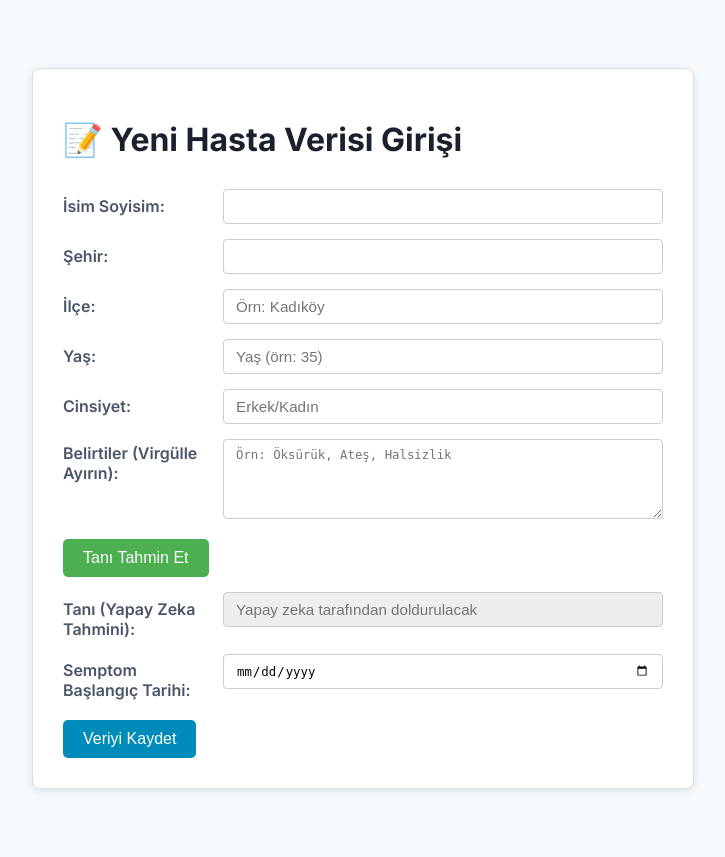
After one commit to begumkocahuyuk/grup146, a FastAPI app: template templates/predict.html in a window 1280 px wide. The commit adds this page. Shown: the whole page, without its empty margins (277-1002 px from the left). Run offline with FastAPI, Linux system fonts and the light colour scheme; the template is opened without the code that fills it, so the values that code supplies are empty.

Commit message:
arayüz eklendi

```diff
--- a/main.py
+++ b/main.py
@@ -4,89 +4,53 @@ from fastapi.templating import Jinja2Templates
 from fastapi.staticfiles import StaticFiles
 from starlette.middleware.sessions import SessionMiddleware
 from starlette.status import HTTP_303_SEE_OTHER
-import os # veriler.txt dosyasının varlığını kontrol etmek için
+import os
 
-# FastAPI uygulamasını başlat
 app = FastAPI(
     title="Hastalık Takip Sistemi",
     description="FastAPI ve Jinja2 kullanılarak geliştirilmiş bir hastalık takip ve analiz sistemi.",
     version="1.0.0",
 )
 
-# Oturum (session) yönetimini etkinleştir
-# GÜVENLİK UYARISI: 'cok-gizli-oturum-anahtari_burayi_degistirin' yerine
-# üretim ortamında güçlü, rastgele oluşturulmuş ve ortam değişkenlerinden gelen bir anahtar KULLANMALISINIZ!
 app.add_middleware(SessionMiddleware, secret_key="cok-gizli-oturum-anahtari_burayi_degistirin")
 
-# HTML şablonlarının bulunduğu dizini belirt
 templates = Jinja2Templates(directory="templates")
 
-# Eğer static dosyalarınız (CSS, JS, resimler) 'assets' klasöründeyse bu satırı etkinleştirin
-# Örneğin: 'assets/css/style.css' dosyasına '/static/css/style.css' üzerinden erişilebilir.
-# app.mount("/static", StaticFiles(directory="assets"), name="static")
-
-# Sahte kullanıcı listesi (gerçek uygulamada veritabanından gelmeli)
+# Sahte kullanıcı verisi
 fake_users = {
     "begum": {"username": "begum", "password": "1234"},
     "admin": {"username": "admin", "password": "admin123"}
 }
 
-# --- Rota Tanımlamaları ---
-
 @app.get("/", response_class=HTMLResponse)
 async def root_redirect():
-    """
-    Uygulama ana dizinine ('/') gidildiğinde kullanıcıyı login sayfasına yönlendirir.
-    """
     return RedirectResponse(url="/login")
 
 @app.get("/login", response_class=HTMLResponse)
 def get_login(request: Request):
-    """
-    Kullanıcı giriş (login) sayfasını gösterir.
-    """
     return templates.TemplateResponse("login.html", {"request": request, "error": ""})
 
 @app.post("/login", response_class=HTMLResponse)
 def post_login(request: Request, username: str = Form(...), password: str = Form(...)):
-    """
-    Login formundan gelen kullanıcı adı ve şifreyi doğrular.
-    Başarılı giriş durumunda kullanıcıyı dashboard'a yönlendirir, aksi takdirde hata mesajı gösterir.
-    """
     user = fake_users.get(username)
     if not user or user["password"] != password:
         return templates.TemplateResponse("login.html", {"request": request, "error": "Hatalı kullanıcı adı veya şifre."})
-
-    # Login başarılı olursa /dashboard sayfasına yönlendir
     return RedirectResponse(url=f"/dashboard?username={username}", status_code=HTTP_303_SEE_OTHER)
 
 @app.get("/dashboard", response_class=HTMLResponse)
 def get_dashboard(request: Request, username: str = Query(None)):
-    """
-    Kullanıcının kontrol paneli (dashboard) sayfasını gösterir.
-    Kullanıcı adı query parametresi olarak gelmezse login sayfasına yönlendirir.
-    """
     if not username:
         return RedirectResponse(url="/login", status_code=HTTP_303_SEE_OTHER)
     return templates.TemplateResponse("dashboard.html", {"request": request, "username": username})
 
 @app.get("/index", response_class=HTMLResponse)
 def get_index(request: Request, username: str = Query(None)):
-    """
-    Ana (index) sayfasını gösterir. Genellikle dashboard ile entegre veya alternatif bir başlangıç sayfası olabilir.
-    Kullanıcı adı query parametresi olarak gelmezse login sayfasına yönlendirir.
-    """
     if not username:
         return RedirectResponse(url="/login", status_code=HTTP_303_SEE_OTHER)
     return templates.TemplateResponse("index.html", {"request": request, "username": username})
 
 @app.get("/semptom", response_class=HTMLResponse)
 def get_semptom_analysis(request: Request, username: str = Query(None)):
-    """
-    Semptom Analizi sayfasını gösterir.
-    'veriler.txt' dosyasından teşhis verilerini okuyarak semptom sayımlarını hesaplar.
-    Kullanıcı adı query parametresi olarak gelmezse login sayfasına yönlendirir.
-    """
     if not username:
         return RedirectResponse(url="/login", status_code=HTTP_303_SEE_OTHER)
 
@@ -95,51 +59,34 @@ def get_semptom_analysis(request: Request, username: str = Query(None)):
         try:
             with open("veriler.txt", "r", encoding="utf-8") as f:
                 for line in f:
-                    if not line.strip(): # Boş satırları atla
+                    if not line.strip():
                         continue
                     parts = line.strip().split(",")
-                    if len(parts) >= 7: # Teşhis (diagnosis) için en az 7 parça olmalı (0'dan başlayınca 6. index)
+                    if len(parts) >= 7:
                         diagnosis = parts[6].strip()
                         diagnosis_counts[diagnosis] = diagnosis_counts.get(diagnosis, 0) + 1
-        except Exception as e: # Daha genel bir hata yakalama (izin vb. sorunlar için)
+        except Exception as e:
             print(f"Error reading veriler.txt for semptom: {e}")
             diagnosis_counts = {"Hata": "Veri okunamadı."}
     else:
         print("veriler.txt dosyası bulunamadı.")
 
-
     return templates.TemplateResponse(
         "semptom.html",
-        {
-            "request": request,
-            "username": username,
-            "diagnosis_counts": diagnosis_counts
-        }
+        {"request": request, "username": username, "diagnosis_counts": diagnosis_counts}
     )
 
 @app.get("/heatmap", response_class=HTMLResponse)
 def get_heatmap_page(request: Request, username: str = Query(None)):
-    """
-    Isı Haritası sayfasını gösterir.
-    Kullanıcı adı query parametresi olarak gelmezse login sayfasına yönlendirir.
-    """
     if not username:
         return RedirectResponse(url="/login", status_code=HTTP_303_SEE_OTHER)
     return templates.TemplateResponse("heatmap.html", {"request": request, "username": username})
 
-@app.get("/alerts", response_class=HTMLResponse) # Rota adı "/alerts" olarak güncellendi
+@app.get("/alerts", response_class=HTMLResponse)
 def get_alert_panel(request: Request, username: str = Query(None)):
-    """
-    Uyarı Paneli sayfasını gösterir.
-    Kullanıcı adı query parametresi olarak gelmezse login sayfasına yönlendirir.
-    HTML şablonuna dinamik uyarı ve kural verileri gönderir.
-    """
     if not username:
         return RedirectResponse(url="/login", status_code=HTTP_303_SEE_OTHER)
 
-    # Uyarıları göstermek için örnek veri (şimdilik statik)
-    # GERÇEK UYGULAMADA: Bu veriler bir veritabanından, harici bir API'den
-    # veya dinamik olarak hesaplanarak gelmelidir.
     active_alerts = [
         {"type": "Vaka Artışı", "region": "İstanbul / Fatih", "datetime": "29.07.2025 14:30", "status": "critical", "condition": "Son 24 saatte vaka sayısı %30 arttı."},
         {"type": "Yoğun Semptom", "region": "İzmir / Konak", "datetime": "29.07.2025 11:45", "status": "high", "condition": "'Boğaz Ağrısı' semptomunda belirgin artış."},
@@ -158,17 +105,13 @@ def get_alert_panel(request: Request, username: str = Query(None)):
         {
             "request": request,
             "username": username,
-            "active_alerts": active_alerts, # HTML'e gönderilecek
-            "alert_rules": alert_rules      # HTML'e gönderilecek
+            "active_alerts": active_alerts,
+            "alert_rules": alert_rules
         }
     )
 
 @app.get("/data-entry", response_class=HTMLResponse)
 def get_data_entry(request: Request, username: str = Query(None)):
-    """
-    Veri Girişi sayfasını gösterir.
-    Kullanıcı adı query parametresi olarak gelmezse login sayfasına yönlendirir.
-    """
     if not username:
         return RedirectResponse(url="/login", status_code=HTTP_303_SEE_OTHER)
     return templates.TemplateResponse("data-entry.html", {"request": request, "message": "", "username": username})
@@ -184,12 +127,8 @@ def post_data_entry(
     symptoms: str = Form(...),
     diagnosis: str = Form(...),
     date: str = Form(...),
-    username: str = Form(...) # Form'dan gelen username'i al
+    username: str = Form(...)
 ):
-    """
-    Veri giriş formundan gelen verileri işleyip 'veriler.txt' dosyasına kaydeder.
-    Başarılı kayıt sonrası mesaj ile data-entry sayfasına geri döner.
-    """
     try:
         with open("veriler.txt", "a", encoding="utf-8") as f:
             f.write(f"{name},{sehir},{ilce},{age},{cinsiyet},{symptoms},{diagnosis},{date},{username}\n")
@@ -198,8 +137,6 @@ def post_data_entry(
         message = f"Veri kaydedilirken hata oluştu: {e}"
         print(f"Error writing to veriler.txt: {e}")
 
-    # Veri kaydedildikten sonra kullanıcıyı aynı sayfaya yönlendirelim ve mesaj gösterelim
-    # username'i tekrar göndermeyi unutmayın
     return templates.TemplateResponse("data-entry.html", {
         "request": request,
         "message": message,
@@ -208,10 +145,6 @@ def post_data_entry(
 
 @app.get("/vakalar", response_class=HTMLResponse)
 def get_vakalar(request: Request, username: str = Query(None)):
-    """
-    Vakalar sayfasını gösterir ve 'veriler.txt' dosyasından ilgili kullanıcının vakalarını listeler.
-    Kullanıcı adı query parametresi olarak gelmezse login sayfasına yönlendirir.
-    """
     if not username:
         return RedirectResponse(url="/login", status_code=HTTP_303_SEE_OTHER)
 
@@ -221,8 +154,6 @@ def get_vakalar(request: Request, username: str = Query(None)):
             with open("veriler.txt", "r", encoding="utf-8") as file:
                 for line in file:
                     satir = line.strip().split(",")
-                    # Satırın beklenen formatta olup olmadığını ve kullanıcının adının eşleşip eşleşmediğini kontrol et
-                    # diagnosis (6. index), date (7. index), username (8. index)
                     if len(satir) == 9 and satir[8] == username:
                         vakalar.append({
                             "name": satir[0],
@@ -236,7 +167,6 @@ def get_vakalar(request: Request, username: str = Query(None)):
                         })
         except Exception as e:
             print(f"Error reading veriler.txt for vakalar: {e}")
-            # Hata durumunda boş liste ile devam edilebilir veya kullanıcıya gösterilebilir.
     else:
         print("veriler.txt dosyası bulunamadı.")
 
@@ -245,3 +175,10 @@ def get_vakalar(request: Request, username: str = Query(None)):
         "username": username,
         "vakalar": vakalar
     })
+
+# ✅ YENİ: Tahmin Sayfası (Predict)
+@app.get("/predict", response_class=HTMLResponse)
+def get_predict_page(request: Request, username: str = Query(None)):
+    if not username:
+        return RedirectResponse(url="/login", status_code=HTTP_303_SEE_OTHER)
+    return templates.TemplateResponse("predict.html", {"request": request, "username": username})
--- /dev/null
+++ b/templates/predict.html
@@ -0,0 +1,333 @@
+<!DOCTYPE html>
+<html lang="tr">
+<head>
+    <meta charset="UTF-8" />
+    <meta name="viewport" content="width=device-width, initial-scale=1.0"/>
+    <title>Veri Girişi – Hastalık Takip Sistemi</title>
+    <link href="https://fonts.googleapis.com/css2?family=Inter:wght@400;600;700;800&display=swap" rel="stylesheet">
+    <style>
+        /* Sadece temel stil ve hizalama */
+        body {
+            font-family: 'Inter', sans-serif;
+            background-color: #f7fafc; /* Hafif arka plan */
+            padding: 20px;
+            color: #333; /* Daha koyu metin rengi */
+        }
+
+        .container {
+            max-width: 600px; /* Biraz daha dar bir genişlik */
+            margin: 40px auto; /* Üstten ve alttan boşluk, ortala */
+            padding: 30px;
+            background: #fff;
+            border: 1px solid #ddd; /* Hafif bir çerçeve */
+            box-shadow: 0 2px 8px rgba(0,0,0,0.1); /* Hafif gölge */
+            border-radius: 8px; /* Köşeleri yuvarla */
+        }
+
+        h1 {
+            font-size: 2em;
+            color: #1a202c; /* Başlık için koyu renk */
+            margin-bottom: 30px;
+            text-align: left; /* Sola hizalı */
+            font-weight: 700;
+        }
+
+        .form-group {
+            margin-bottom: 15px; /* Gruplar arası boşluk */
+            display: flex; /* Label ve inputu aynı satıra almak için */
+            align-items: baseline; /* Metin taban çizgisinde hizala */
+        }
+
+        label {
+            width: 150px; /* Label'lar için sabit genişlik */
+            min-width: 120px; /* Küçük ekranlarda esnek olabilir */
+            display: inline-block; /* Yan yana durması için */
+            margin-right: 10px;
+            font-weight: 600;
+            color: #4a5568;
+            flex-shrink: 0; /* Küçülmesini engelle */
+        }
+
+        input[type="text"],
+        input[type="number"],
+        input[type="date"],
+        textarea {
+            flex-grow: 1; /* Geri kalan alanı doldur */
+            padding: 8px 12px;
+            border: 1px solid #ccc;
+            border-radius: 4px;
+            font-size: 0.95em;
+            box-sizing: border-box; /* Padding genişliği etkilemesin */
+        }
+
+        textarea {
+            resize: vertical;
+            min-height: 80px; /* Biraz daha kısa */
+        }
+
+        input[readonly] {
+            background-color: #eee; /* Salt okunur alan için arka plan */
+            cursor: not-allowed;
+        }
+
+        .button-group { /* Butonları kapsayan bir div */
+            margin-top: 20px;
+            text-align: left; /* Butonları sola hizala */
+        }
+
+        button {
+            padding: 10px 20px;
+            border: none;
+            border-radius: 5px;
+            font-size: 1em;
+            cursor: pointer;
+            transition: background-color 0.2s ease;
+            display: inline-block; /* Yan yana durması için */
+            margin-right: 10px; /* Butonlar arası boşluk */
+        }
+
+        .btn-predict {
+            background-color: #4CAF50; /* Yeşil */
+            color: white;
+        }
+
+        .btn-predict:hover {
+            background-color: #45a049;
+        }
+
+        .btn-submit {
+            background-color: #008CBA; /* Mavi */
+            color: white;
+        }
+
+        .btn-submit:hover {
+            background-color: #007bb5;
+        }
+
+        .message {
+            margin-top: 20px;
+            padding: 10px 15px;
+            border-radius: 4px;
+            font-weight: 600;
+            display: none;
+        }
+
+        .message.success {
+            background-color: #d4edda;
+            color: #155724;
+            border: 1px solid #c3e6cb;
+        }
+
+        .message.error {
+            background-color: #f8d7da;
+            color: #721c24;
+            border: 1px solid #f5c6cb;
+        }
+
+        .message.info {
+            background-color: #d1ecf1;
+            color: #0c5460;
+            border: 1px solid #bee5eb;
+        }
+
+        /* Responsive düzenlemeler */
+        @media (max-width: 600px) {
+            .container {
+                padding: 20px;
+                margin: 20px auto;
+            }
+            .form-group {
+                flex-direction: column; /* Küçük ekranlarda alt alta */
+                align-items: flex-start;
+            }
+            label {
+                width: auto; /* Genişliği kaldır */
+                margin-bottom: 5px; /* Label altına boşluk */
+            }
+            button {
+                width: 100%; /* Mobil cihazlarda butonlar tam genişlik */
+                margin-right: 0;
+                margin-bottom: 10px; /* Butonlar arası dikey boşluk */
+            }
+            .button-group {
+                display: flex; /* Butonları alt alta sıralamak için */
+                flex-direction: column;
+            }
+        }
+    </style>
+</head>
+<body>
+    <div class="container">
+        <h1>📝 Yeni Hasta Verisi Girişi</h1>
+
+        <form id="dataEntryForm">
+            <input type="hidden" name="username" value="{{ username }}">
+
+            <div class="form-group">
+                <label for="name">İsim Soyisim:</label>
+                <input type="text" id="name" name="name" required>
+            </div>
+
+            <div class="form-group">
+                <label for="sehir">Şehir:</label>
+                <input type="text" id="sehir" name="sehir" required>
+            </div>
+
+            <div class="form-group">
+                <label for="ilce">İlçe:</label>
+                <input type="text" id="ilce" name="ilce" placeholder="Örn: Kadıköy" required />
+            </div>
+
+            <div class="form-group">
+                <label for="age">Yaş:</label>
+                <input type="number" id="age" name="age" min="0" max="120" placeholder="Yaş (örn: 35)" required />
+            </div>
+
+            <div class="form-group">
+                <label for="cinsiyet">Cinsiyet:</label>
+                <input type="text" id="cinsiyet" name="cinsiyet" placeholder="Erkek/Kadın" required>
+            </div>
+
+            <div class="form-group">
+                <label for="symptoms">Belirtiler (Virgülle Ayırın):</label>
+                <textarea id="symptoms" name="symptoms" placeholder="Örn: Öksürük, Ateş, Halsizlik" required></textarea>
+            </div>
+
+            <div class="button-group">
+                <button type="button" id="predictDiagnosisBtn" class="btn-predict">Tanı Tahmin Et</button>
+            </div>
+
+            <div class="form-group" style="margin-top: 15px;">
+                <label for="diagnosis">Tanı (Yapay Zeka Tahmini):</label>
+                <input type="text" name="diagnosis" id="diagnosis" placeholder="Yapay zeka tarafından doldurulacak" readonly />
+            </div>
+
+            <div class="form-group">
+                <label for="onset_date">Semptom Başlangıç Tarihi:</label>
+                <input type="date" name="date" id="onset_date" required />
+            </div>
+
+            <div class="button-group">
+                <button type="submit" class="btn-submit">Veriyi Kaydet</button>
+            </div>
+
+            <div id="responseMessage" class="message"></div>
+        </form>
+    </div>
+
+    <script>
+        document.addEventListener('DOMContentLoaded', function() {
+            const form = document.getElementById('dataEntryForm');
+            const predictBtn = document.getElementById('predictDiagnosisBtn');
+            const symptomsInput = document.getElementById('symptoms');
+            const diagnosisInput = document.getElementById('diagnosis');
+            const messageDiv = document.getElementById('responseMessage');
+
+            // --- "Tanı Tahmin Et" Butonu İşlevselliği ---
+            predictBtn.addEventListener('click', async function() {
+                const symptoms = symptomsInput.value.trim();
+
+                if (!symptoms) {
+                    showMessage('Lütfen belirtileri girin.', 'error');
+                    return;
+                }
+
+                showMessage('Tanı tahmin ediliyor...', 'info');
+                diagnosisInput.value = ''; // Önceki tanıyı temizle
+
+                try {
+                    // Yapay Zeka (Gemini) API'sine istek gönderme
+                    // BURAYI KENDİ BACKEND API'NİZİN ENDPOINT'İ İLE GÜNCELLEYİN!
+                    const response = await fetch('/predict_diagnosis', {
+                        method: 'POST',
+                        headers: {
+                            'Content-Type': 'application/json'
+                        },
+                        body: JSON.stringify({
+                            symptoms: symptoms,
+                            age: document.getElementById('age').value,
+                            gender: document.getElementById('cinsiyet').value
+                        })
+                    });
+
+                    const data = await response.json();
+
+                    if (response.ok) {
+                        const predictedDiagnosis = data.diagnosis || 'Tanı bulunamadı.';
+                        diagnosisInput.value = predictedDiagnosis;
+                        showMessage('Tanı başarıyla tahmin edildi!', 'success');
+                    } else {
+                        showMessage(data.error || 'Tanı tahmini yapılırken bir hata oluştu.', 'error');
+                        diagnosisInput.value = 'Hata: ' + (data.error || 'Tahmin edilemedi');
+                    }
+
+                } catch (error) {
+                    console.error('Tanı tahmini hatası:', error);
+                    showMessage('Sunucuyla iletişim kurulurken bir hata oluştu. Lütfen daha sonra tekrar deneyin.', 'error');
+                    diagnosisInput.value = 'Bağlantı Hatası';
+                }
+            });
+
+            // --- "Veriyi Kaydet" Butonu İşlevselliği ---
+            form.addEventListener('submit', async function(e) {
+                e.preventDefault();
+
+                const formData = {
+                    name: document.getElementById('name').value,
+                    sehir: document.getElementById('sehir').value,
+                    ilce: document.getElementById('ilce').value,
+                    age: document.getElementById('age').value,
+                    cinsiyet: document.getElementById('cinsiyet').value,
+                    symptoms: symptomsInput.value,
+                    diagnosis: diagnosisInput.value, // Otomatik doldurulan tanı burada alınacak
+                    date: document.getElementById('onset_date').value,
+                    username: form.querySelector('input[name="username"]').value
+                };
+
+                // Zorunlu alan kontrolü (Basit bir örnek)
+                const requiredFields = ['name', 'sehir', 'ilce', 'age', 'cinsiyet', 'symptoms', 'diagnosis', 'date'];
+                for (const field of requiredFields) {
+                    if (!formData[field]) {
+                        showMessage('Lütfen tüm zorunlu alanları doldurun.', 'error');
+                        return;
+                    }
+                }
+
+                showMessage('Veri kaydediliyor...', 'info');
+
+                try {
+                    // Veriyi backend sunucusuna gönderme (kaydetme)
+                    // BURAYI KENDİ BACKEND API'NİZİN ENDPOINT'İ İLE GÜNCELLEYİN!
+                    const response = await fetch('/data-entry', {
+                        method: 'POST',
+                        headers: {
+                            'Content-Type': 'application/json'
+                        },
+                        body: JSON.stringify(formData)
+                    });
+
+                    const result = await response.json();
+
+                    if (response.ok) {
+                        showMessage(result.message || 'Veri başarıyla kaydedildi!', 'success');
+                        form.reset(); // Formu sıfırla
+                        diagnosisInput.value = ''; // Tanı alanını da temizle
+                    } else {
+                        showMessage(result.error || 'Veri kaydedilirken bir hata oluştu.', 'error');
+                    }
+
+                } catch (error) {
+                    console.error('Veri kaydetme hatası:', error);
+                    showMessage('Sunucuyla iletişim kurulurken bir hata oluştu. Lütfen daha sonra tekrar deneyin.', 'error');
+                }
+            });
+
+            function showMessage(text, type) {
+                messageDiv.className = `message ${type}`;
+                messageDiv.innerText = text;
+                messageDiv.style.display = 'block';
+            }
+        });
+    </script>
+</body>
+</html>
```
Also changed, not shown: templates/dashboard.html (+18 -13 lines).
